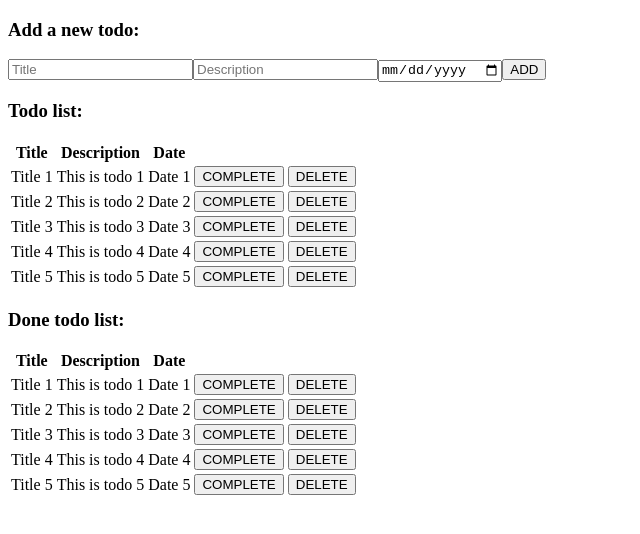
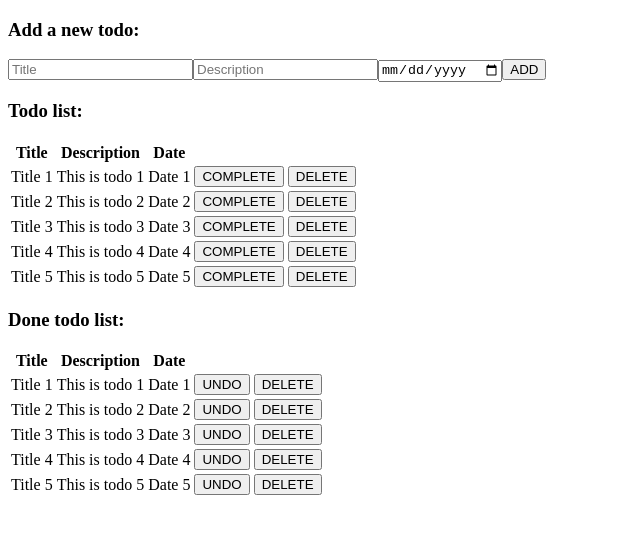
Before and after one commit to lam-ngo/Redux_practice_todo-list, a React (Create React App) app: page / in a window 1280 px wide. Shown: the top 534 px of the page, without its empty margins (0-640 px from the left). Built offline with nearby package versions, Linux system fonts and the light colour scheme.

Commit message:
Modified Todo component properties to reuse it

```diff
--- a/src/components/Todo.js
+++ b/src/components/Todo.js
@@ -1,12 +1,12 @@
 import React from 'react';
 
-const Todo = ({ todo, completeTodo, deleteTodo }) =>
+const Todo = ({ todo, button1, button2, function1, function2 }) =>
   <tr>
     <td>{todo.title}</td>
     <td>{todo.description}</td>
     <td>{todo.date}</td>
-    <td><button onClick={() => completeTodo()}>COMPLETE</button></td>
-    <td><button onClick={() => deleteTodo()}>DELETE</button></td>
+    <td><button onClick={() => function1()}>{button1}</button></td>
+    <td><button onClick={() => function2()}>{button2}</button></td>
   </tr>
 
   export default Todo;
--- a/src/containers/DoneList.js
+++ b/src/containers/DoneList.js
@@ -18,8 +18,10 @@ const DoneList = ({ doneTodos, undoTodo, deleteTodo }) =>
       <tbody>
         {doneTodos.map( (todo,index) =>
           <Todo todo={todo} key={index}
-            undoTodo={() => undoTodo(index)}
-            deleteTodo={() => deleteTodo(index)}
+            button1="UNDO"
+            button2="DELETE"
+            function1={() => undoTodo(index)}
+            function2={() => deleteTodo(index)}
           />
         )}
       </tbody>
--- a/src/containers/TodoList.js
+++ b/src/containers/TodoList.js
@@ -18,8 +18,10 @@ const TodoList = ({ todos, completeTodo, deleteTodo }) =>
       <tbody>
         {todos.map( (todo,index) =>
           <Todo todo={todo} key={index}
-            completeTodo={() => completeTodo(index)}
-            deleteTodo={() => deleteTodo(index)}
+            button1="COMPLETE"
+            button2="DELETE"
+            function1={() => completeTodo(index)}
+            function2={() => deleteTodo(index)}
           />
         )}
       </tbody>
```
